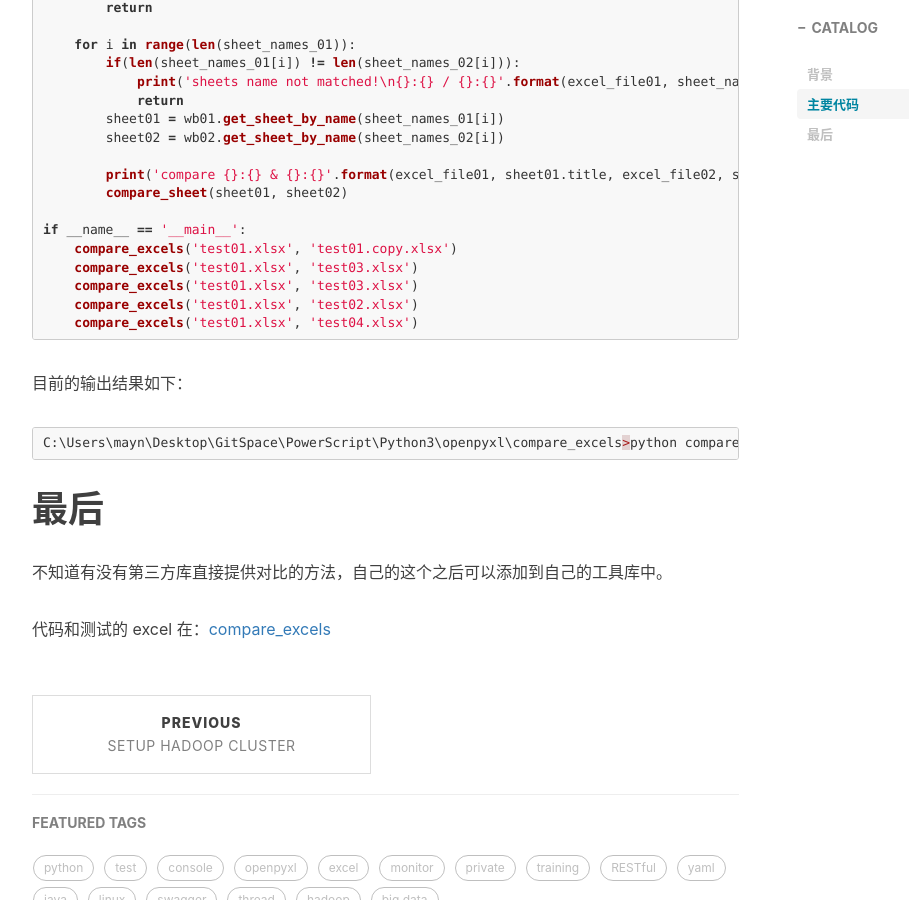
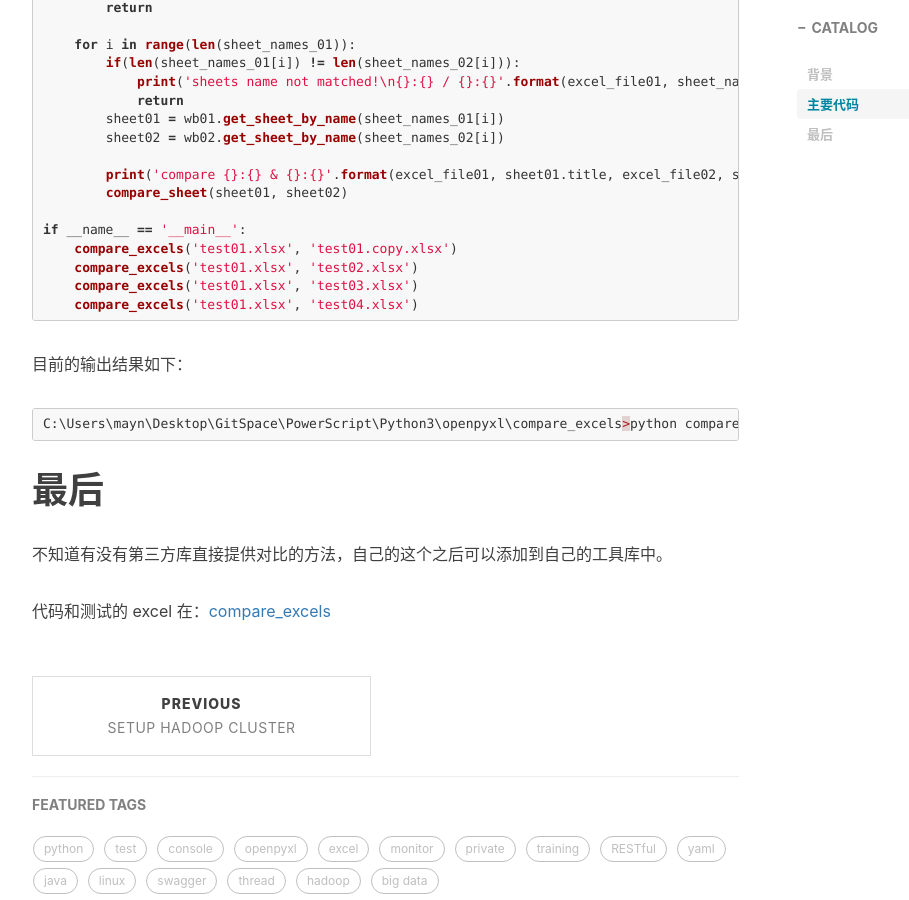
Before and after one commit to bearfly1990/bearfly.github.io, a Jekyll site: the page built from _posts/2019/01/2019-01-20-CompareExcel.md, in a window 1280 px wide and 900 px high, scrolled down 1557 px. Shown: the whole window, without its empty margins (233-1142 px from the left). Built offline with Jekyll 4.4.1, drawn with Linux system fonts in a browser that asks for light colours; nearby versions of some CDN libraries; comment, search, counter and statistics services are not loaded.

Commit message:
update code

````diff
--- a/_posts/2019/01/2019-01-20-CompareExcel.md
+++ b/_posts/2019/01/2019-01-20-CompareExcel.md
@@ -79,9 +79,8 @@ def compare_excels(excel_file01, excel_file02):
 
 if __name__ == '__main__':
     compare_excels('test01.xlsx', 'test01.copy.xlsx')
+    compare_excels('test01.xlsx', 'test02.xlsx')
     compare_excels('test01.xlsx', 'test03.xlsx')
-    compare_excels('test01.xlsx', 'test03.xlsx')
-    compare_excels('test01.xlsx', 'test02.xlsx')
     compare_excels('test01.xlsx', 'test04.xlsx')
 ```
 
@@ -91,12 +90,6 @@ if __name__ == '__main__':
 C:\Users\mayn\Desktop\GitSpace\PowerScript\Python3\openpyxl\compare_excels>python compare_excels.py
 ------compare test01.xlsx & test01.copy.xlsx------
 compare test01.xlsx:Sheet1 & test01.copy.xlsx:Sheet1
-------compare test01.xlsx & test03.xlsx------
-sheets name not matched!
-test01.xlsx:Sheet1 / test03.xlsx:NotMatch
-------compare test01.xlsx & test03.xlsx------
-sheets name not matched!
-test01.xlsx:Sheet1 / test03.xlsx:NotMatch
 ------compare test01.xlsx & test02.xlsx------
 compare test01.xlsx:Sheet1 & test02.xlsx:Sheet1
 row is not matched! 4 / 5
````
Also changed, not shown: other parts of _posts/2019/01/2019-01-20-CompareExcel.md (+3 -0 lines).
